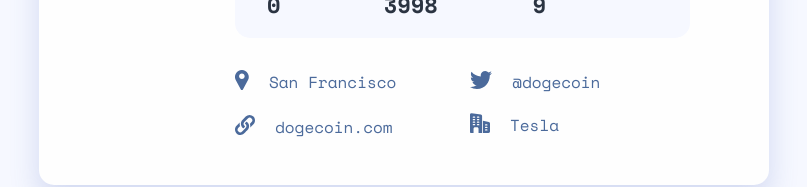
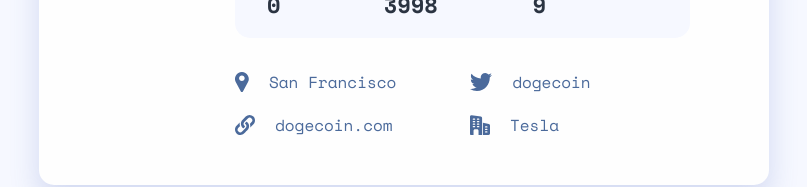
Before and after one commit to Mitch4sho/GitHub-user-serach-app, a React (Create React App) app: page / in a window 1280 px wide. Shown: the part 526-713 px from the top of the page, without its empty margins (236-1043 px from the left). Built offline with nearby package versions, Linux system fonts and the light colour scheme; the HTML template or start-up script is replaced by a standard one.

Commit message:
Refactor more info component css to style component

```diff
--- /dev/null
+++ b/src/components/user_dashboard/more_info_contianer/IconComponent.js
@@ -0,0 +1,12 @@
+import React from "react";
+
+export default function IconComponent({ prop, icon }) {
+  return (
+    <li>
+      <p>
+        <img src={icon} alt="Icon" />
+        {prop ? prop : "Not Available"}
+      </p>
+    </li>
+  );
+}
--- a/src/components/user_dashboard/more_info_contianer/MoreInfoContainer.js
+++ b/src/components/user_dashboard/more_info_contianer/MoreInfoContainer.js
@@ -1,8 +1,18 @@
 import React from "react";
+import { formatBlogLink } from "../../../utilities";
+import { MoreInfoContainerStyled } from "./MoreInfoContainer.styled";
+import { ThemeProvider } from "styled-components";
+import IconComponent from "./IconComponent";
 import LocationIcon from "../..//../assets/icon-location.svg";
 import TwitterIcon from "../..//../assets/icon-twitter.svg";
 import LinkIcon from "../..//../assets/icon-website.svg";
 import WorkIcon from "../..//../assets/icon-company.svg";
+
+const theme = {
+  lightTheme: {
+    darkBlue: "#4b6a9b",
+  },
+};
 
 export default function MoreInfoContainer({
   location,
@@ -10,39 +20,16 @@
   blog,
   company,
 }) {
-  const userBlog = blog ? blog.split("//")[1] : "Not Available";
+  blog = formatBlogLink(blog);
+
   return (
-    <ul className="more-info-container">
-      <li>
-        <p className={location ? "" : "not-available"}>
-          <img src={LocationIcon} alt="" />
-          {location ? location : "Not Available"}
-        </p>
-      </li>
-      <li>
-        <p>
-          <img src={TwitterIcon} alt="" />
-          <span className={twitter_username ? "" : "not-available"}>
-            {twitter_username ? `@${twitter_username}` : "Not Available"}
-          </span>
-        </p>
-      </li>
-      <li>
-        <p>
-          <img src={LinkIcon} alt="" />
-          <a className={blog ? "" : "not-available"} href={`${blog}`}>
-            {`${userBlog}`}
-          </a>
-        </p>
-      </li>
-      <li>
-        <p>
-          <img src={WorkIcon} alt="companyIcon" />
-          <span className={company ? "" : "not-available"}>
-            {company ? company : "Not Available"}
-          </span>
-        </p>
-      </li>
-    </ul>
+    <ThemeProvider theme={theme}>
+      <MoreInfoContainerStyled>
+        <IconComponent prop={location} icon={LocationIcon} />
+        <IconComponent prop={twitter_username} icon={TwitterIcon} />
+        <IconComponent prop={blog} icon={LinkIcon} />
+        <IconComponent prop={company} icon={WorkIcon} />
+      </MoreInfoContainerStyled>
+    </ThemeProvider>
   );
 }
--- /dev/null
+++ b/src/components/user_dashboard/more_info_contianer/MoreInfoContainer.styled.js
@@ -0,0 +1,30 @@
+import styled from "styled-components";
+
+export const MoreInfoContainerStyled = styled.ul`
+  grid-column: 2 / 3;
+
+  display: grid;
+  grid-template-columns: 1fr 1fr;
+  row-gap: 19px;
+  column-gap: 15px;
+
+  li > p {
+    color: ${({ theme }) => theme.lightTheme.darkBlue};
+
+    display: flex;
+    align-items: center;
+    gap: 20px;
+  }
+
+  li > p > img {
+    color: ${({ theme }) => theme.lightTheme.darkBlue};
+    width: auto;
+    height: 20px;
+  }
+
+  @media only screen and (min-width: 320px) and (max-width: 600px) {
+    display: flex;
+    flex-direction: column;
+    align-items: flex-start;
+  }
+`;
--- a/src/styles/userDashboard.css
+++ b/src/styles/userDashboard.css
@@ -30,44 +30,6 @@
   list-style: none;
 }
 
-.more-info-container {
-  grid-column: 2 / 3;
-
-  display: grid;
-  grid-template-columns: 1fr 1fr;
-  grid-template-rows: 1fr 1fr;
-  align-items: center;
-  justify-items: start;
-  row-gap: 19px;
-  column-gap: 15px;
-}
-
-.more-info-container > li > p {
-  color: var(--dark-blue-light-mode);
-
-  display: flex;
-  justify-content: space-between;
-  gap: 20px;
-}
-
-.more-info-container > li > p > img {
-  width: auto;
-  height: 20px;
-  color: var(--dark-blue-light-mode);
-}
-
-.more-info-container > li > p > a {
-  width: auto;
-  height: 20px;
-  color: var(--dark-blue-light-mode);
-  text-decoration: none;
-}
-
-.more-info-container > li > p > a:hover {
-  color: var(--dark-blue-light-mode);
-  text-decoration: underline;
-}
-
 /* Tablet sizing */
 @media only screen and (max-width: 768px) {
   .dashboard {
@@ -82,10 +44,4 @@
   .dashboard {
     padding: 32px 24px;
   }
-
-  .grid-container {
-    display: flex;
-    flex-direction: column;
-    align-items: flex-start;
-  }
 }
--- a/src/utilities.js
+++ b/src/utilities.js
@@ -17,9 +17,13 @@
   const month = MONTHS[new Date(date).getMonth()];
   const day = new Date(date).getDate();
   return { year, month, day };
-};
+}
 
 export default function formatUserJoinDate(date) {
   const { year, month, day } = getDate(date);
   return `Joined ${day} ${month} ${year}`;
 }
+
+export function formatBlogLink(blog) {
+  return blog ? blog.split("//")[1] : "Not Available";
+}
```
Lines whose indentation alone changed are shown as unchanged.
